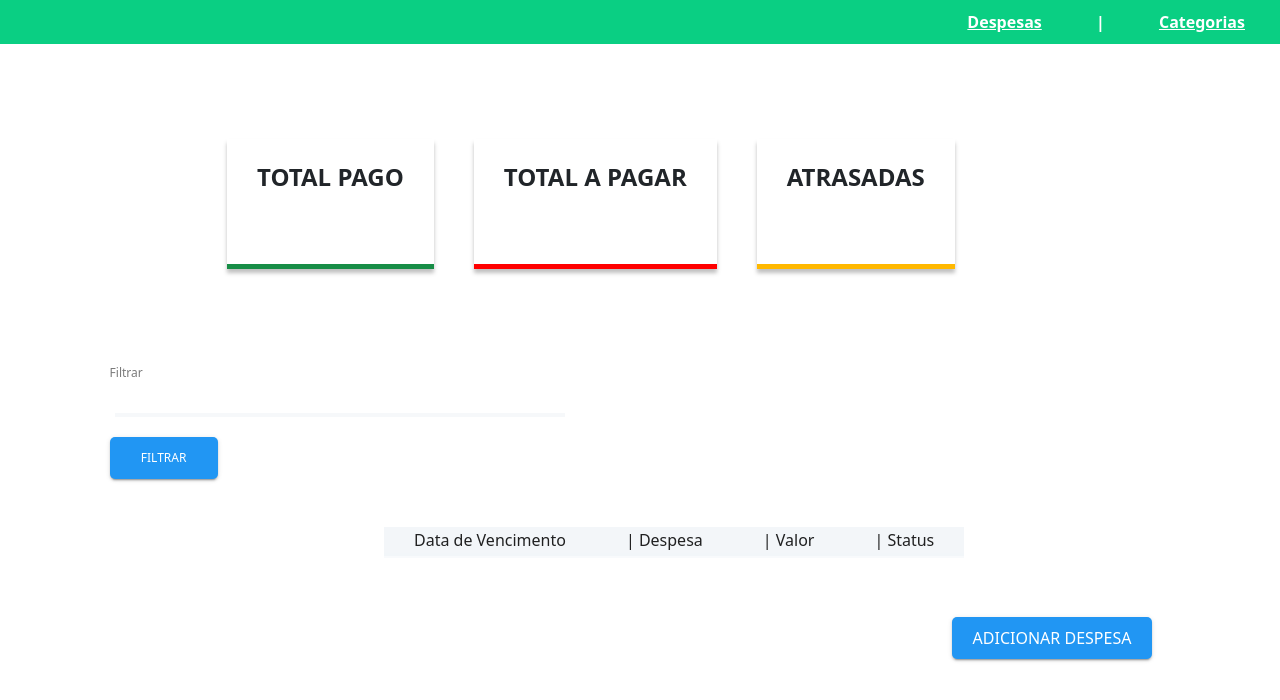
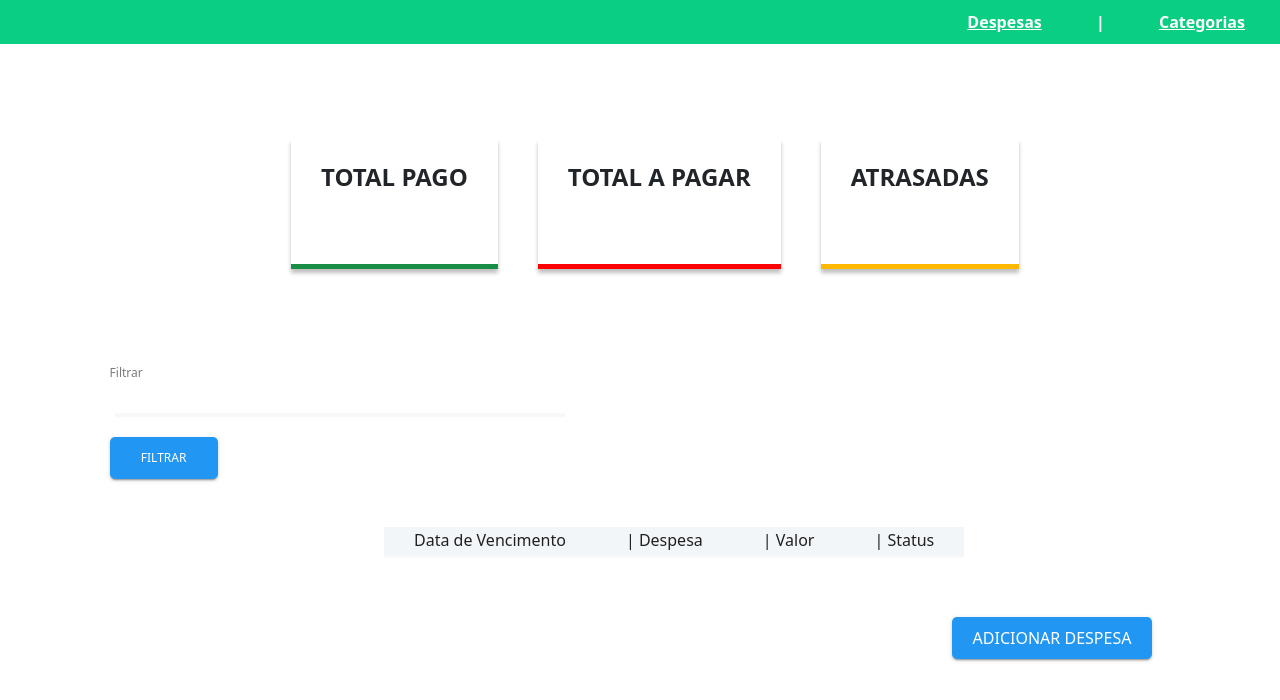
Before and after one commit to eliselindinho/projeto_final_js_intermediario_controle_despesa, a plain HTML site: page index.html in a window 1280 px wide. Drawn offline with nearby package versions, Linux system fonts and the light colour scheme.

Commit message:
Atualizando

```diff
--- a/css/sistema.css
+++ b/css/sistema.css
@@ -64,7 +64,7 @@ h3 {
   display: flex;
   margin-top: 60px;
   margin-right: 15%;
-  margin-left: 15%;
+  margin-left: 20%;
   padding: 5px;
   background-color: white;
   border-radius: 5px solid;
--- a/sistema.js
+++ b/sistema.js
@@ -213,7 +213,6 @@ buttonSaveAddExpense.addEventListener("click", () => saveExpense());
 // Salvar as despesas que serão criadas, inserindo no HTML
 
 function insertExpenseInHtml() {
-  cleanInput();
   let listExpense = "";
   arrExpense.forEach((expense) => {
     listExpense += `
```
